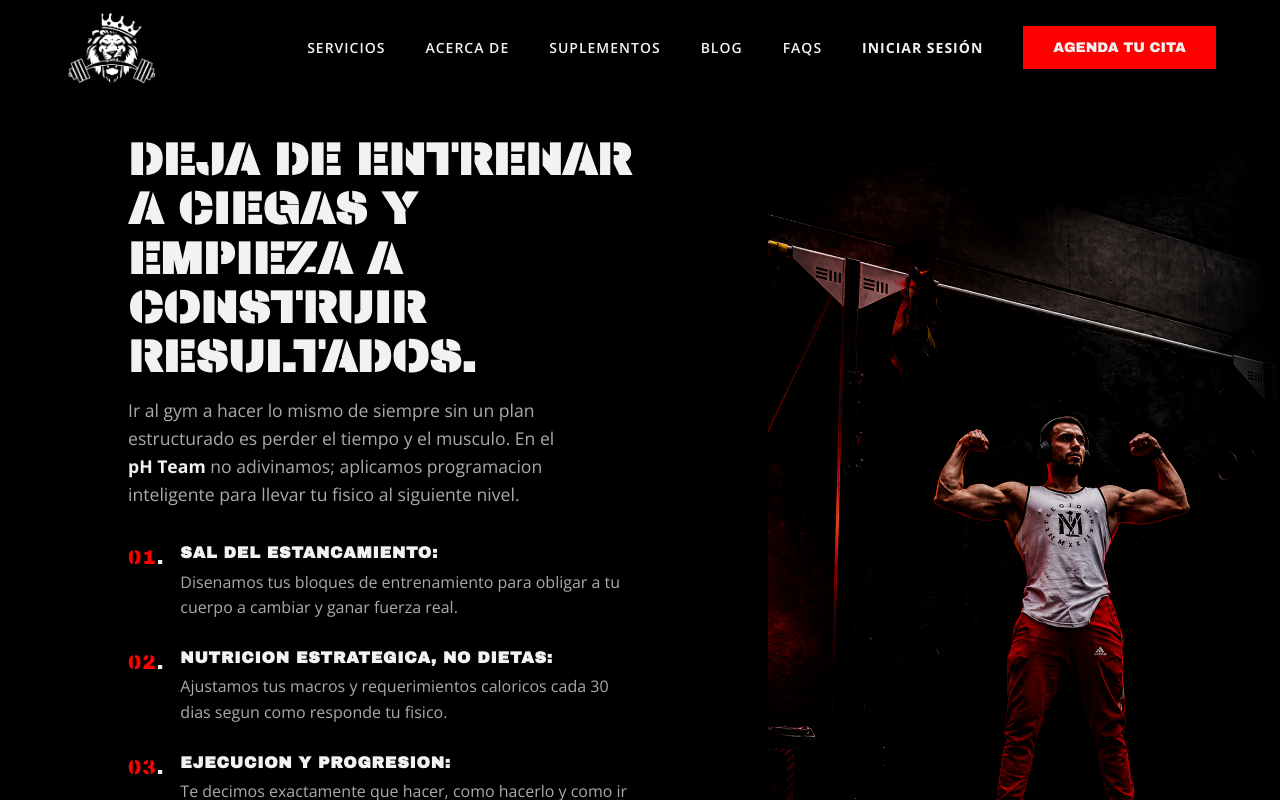
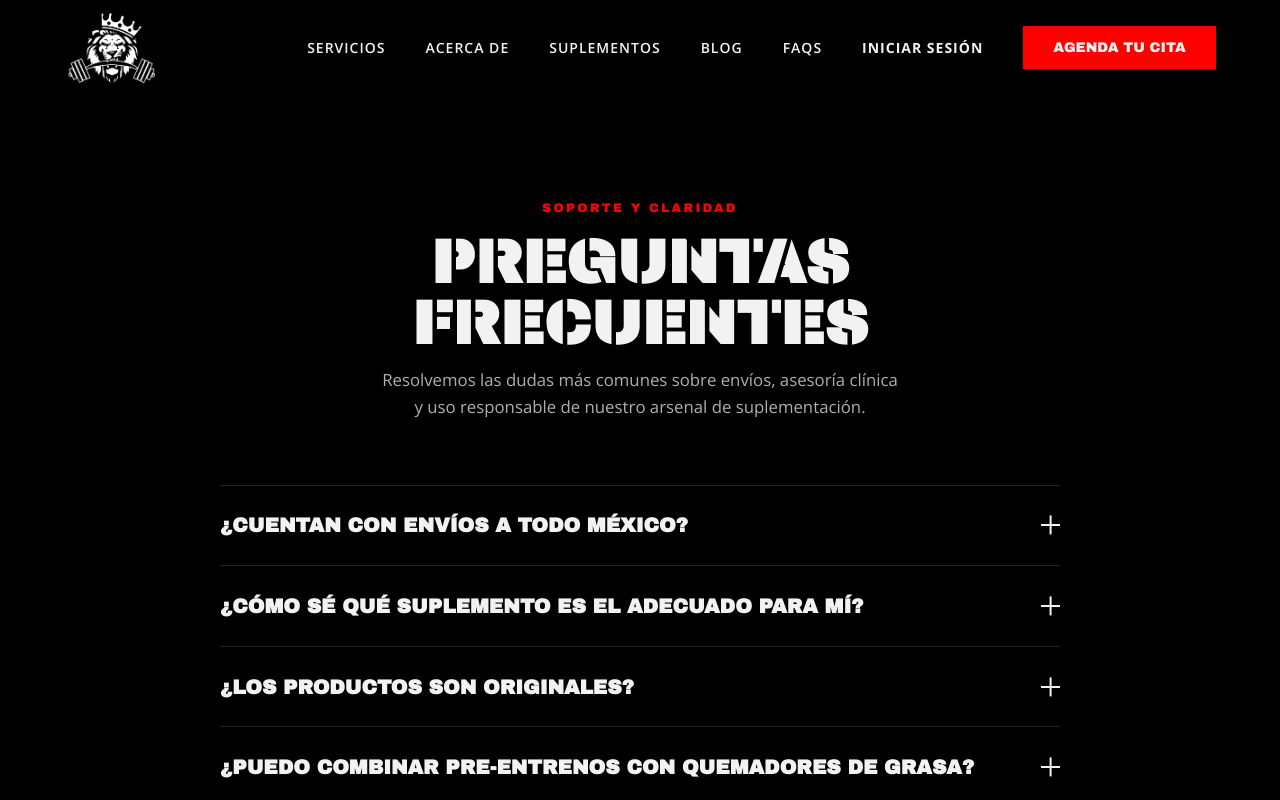
Before and after one commit to BreChangu/ph, an Angular app: page /faqs in a window 1280 px wide. Before the commit this address led to /. Shown: the top 800 px of the page. Built offline with nearby package versions, Linux system fonts and the light colour scheme.

Commit message:
modificación de aviso de privacidad, modificación de rutas. creación de FAQ y modificación de  service_packages.sql

```diff
--- a/src/app/app.routes.ts
+++ b/src/app/app.routes.ts
@@ -3,7 +3,6 @@ import { Routes } from '@angular/router';
 // 🟢 FIX: Importamos el cadenero (la FUNCIÓN), no el servicio.
 // Asegúrate de que la ruta coincida con donde guardaste tu auth.guard.ts
 import { authGuard } from './core/guards/auth-guard';
-import path from 'path';
 
 export const routes: Routes = [
   {
@@ -70,7 +69,13 @@ loadComponent: () => import('./features/legal/terminos-condiciones/terminos-cond
           import('./features/auth/update-password/update-password').then(
             (m) => m.UpdatePasswordComponent,
           ),
-      },
+        },
+
+        {
+          path: 'faqs',
+          loadComponent: () =>
+            import('./ui/faq/faq').then((m) => m.FaqComponent),
+        },
     ],
   },
   {
--- a/src/app/features/legal/aviso-privacidad/aviso-privacidad.html
+++ b/src/app/features/legal/aviso-privacidad/aviso-privacidad.html
@@ -25,6 +25,7 @@
     <p>Para llevar a cabo las finalidades descritas, solicitaremos los siguientes datos:</p>
     <ul>
       <li><strong>Datos de contacto e identificación:</strong> Nombre completo, correo electrónico, teléfono.</li>
+      <li><strong>Autenticación de terceros:</strong> Si decide registrarse o iniciar sesión utilizando su cuenta de Google, recibiremos su nombre, dirección de correo electrónico y fotografía de perfil proporcionados por dicho servicio.</li>
       <li><strong>Datos de navegación:</strong> Dirección IP, tipo de navegador y comportamiento dentro de nuestra plataforma web.</li>
     </ul>
     <p>Adicionalmente, para poder diseñar su programa de manera segura, recabaremos los siguientes <strong>datos personales sensibles</strong>, los cuales requieren de especial protección:</p>
@@ -36,14 +37,14 @@
     <h2>3. ¿Con quién compartimos su información personal y para qué fines?</h2>
     <p>pH Team <strong>no</strong> vende, renta ni comercializa sus datos personales a terceros. Sin embargo, para el funcionamiento operativo de nuestra plataforma web, sus datos son procesados a través de proveedores de infraestructura en la nube, los cuales operan bajo estrictas políticas de confidencialidad y seguridad técnica.</p>
 
-    <h2>4. Derechos ARCO</h2>
-    <p>Usted tiene derecho a conocer qué datos personales tenemos de usted, para qué los utilizamos y las condiciones del uso que les damos (Acceso). Asimismo, es su derecho solicitar la corrección de su información personal (Rectificación); que la eliminemos de nuestros registros (Cancelación); así como oponerse al uso de sus datos personales para fines específicos (Oposición).</p>
-    <p>Para el ejercicio de cualquiera de los derechos ARCO, usted deberá presentar la solicitud respectiva enviando un correo electrónico a: <strong>[CORREO ELECTRÓNICO OFICIAL]</strong> con el asunto "Ejercicio de Derechos ARCO".</p>
+    <h2>4. Derechos ARCO y Eliminación de Datos</h2>
+    <p>Usted tiene derecho a conocer qué datos personales tenemos de usted, para qué los utilizamos y las condiciones del uso que les damos (Acceso). Asimismo, es su derecho solicitar la corrección de sus datos personales (Rectificación); que los eliminemos de nuestros registros (Cancelación); así como oponerse al uso de sus datos personales para fines específicos (Oposición).</p>
+    <p>Para el ejercicio de cualquiera de los derechos ARCO o para <strong>solicitar la eliminación definitiva de su cuenta de usuario y de su historial de datos</strong>, usted deberá presentar la solicitud respectiva enviando un correo electrónico a: <strong>[CORREO ELECTRÓNICO OFICIAL]</strong> con el asunto "Ejercicio de Derechos ARCO / Eliminación de Cuenta". Su solicitud será atendida en un plazo máximo de [NÚMERO] días hábiles.</p>
 
     <h2>5. Uso de tecnologías de rastreo en nuestro portal de internet</h2>
     <p>Le informamos que en nuestra página web utilizamos cookies y otras tecnologías, a través de las cuales es posible monitorear su comportamiento como usuario de internet, así como brindarle un mejor servicio y experiencia. Usted puede deshabilitar el uso de estos mecanismos en la configuración de su navegador.</p>
 
     <h2>6. Cambios al aviso de privacidad</h2>
-    <p>El presente aviso de privacidad puede sufrir modificaciones, cambios o actualizaciones. Nos comprometemos a mantenerlo informado sobre los cambios que pueda sufrir el presente aviso a través de la actualización de este documento en nuestra plataforma web.</p>
+    <p>El presente aviso de privacidad puede sufrir modificaciones, cambios o actualizaciones. Nos comprometemos a mantenerlo informado sobre los cambios que pueda sufrir el presente aviso através de la actualización de este documento en nuestra plataforma web.</p>
   </div>
 </main>
--- /dev/null
+++ b/src/app/ui/faq/faq.html
@@ -0,0 +1,26 @@
+<section class="faq-section">
+  <div class="faq-container">
+    <div class="faq-header">
+      <span class="eyebrow">Soporte y Claridad</span>
+      <h2>Preguntas Frecuentes</h2>
+      <p>Resolvemos las dudas más comunes sobre envíos, asesoría clínica y uso responsable de nuestro arsenal de suplementación.</p>
+    </div>
+
+    <div class="faq-list">
+      <article class="faq-item" *ngFor="let faq of faqs; let i = index" [class.open]="faq.isOpen">
+
+        <button class="faq-question" (click)="toggleFaq(i)" [attr.aria-expanded]="faq.isOpen">
+          <h3>{{ faq.question }}</h3>
+          <span class="faq-icon" aria-hidden="true"></span>
+        </button>
+
+        <div class="faq-answer-wrapper">
+          <div class="faq-answer">
+            <p>{{ faq.answer }}</p>
+          </div>
+        </div>
+
+      </article>
+    </div>
+  </div>
+</section>
--- /dev/null
+++ b/src/app/ui/faq/faq.scss
@@ -0,0 +1,148 @@
+@use '../../../styles/variables' as *;
+
+.faq-section {
+  background: $brand-black;
+  padding: clamp(4rem, 8vw, 8rem) 1rem;
+  color: $brand-white;
+}
+
+.faq-container {
+  width: min(100%, 840px);
+  margin: 0 auto;
+}
+
+.faq-header {
+  text-align: center;
+  margin-bottom: 4rem;
+
+  .eyebrow {
+    color: $brand-red;
+    font-family: $font-h2;
+    font-size: 0.78rem;
+    letter-spacing: 0.18em;
+    text-transform: uppercase;
+  }
+
+  h2 {
+    margin: 0.8rem 0 1rem;
+    font-family: $font-h1;
+    font-size: clamp(2.2rem, 5vw, 3.8rem);
+    line-height: 1;
+    text-transform: uppercase;
+  }
+
+  p {
+    color: rgba($brand-white, 0.72);
+    font-size: 1.05rem;
+    line-height: 1.6;
+    max-width: 55ch;
+    margin: 0 auto;
+  }
+}
+
+.faq-list {
+  display: grid;
+  gap: 0;
+}
+
+.faq-item {
+  border-bottom: 1px solid rgba($brand-white, 0.15);
+  transition: border-color 0.4s ease;
+
+  &:first-child {
+    border-top: 1px solid rgba($brand-white, 0.15);
+  }
+
+  &:hover {
+    border-color: rgba($brand-red, 0.5);
+  }
+
+  &.open {
+    border-color: $brand-red;
+
+    .faq-icon {
+      color: $brand-red;
+      &::after {
+        transform: rotate(0deg);
+      }
+    }
+
+    .faq-question h3 {
+      color: $brand-red;
+    }
+
+    .faq-answer-wrapper {
+      grid-template-rows: 1fr;
+    }
+  }
+}
+
+.faq-question {
+  width: 100%;
+  display: flex;
+  justify-content: space-between;
+  align-items: center;
+  background: transparent;
+  border: none;
+  padding: 1.8rem 0;
+  cursor: pointer;
+  text-align: left;
+  color: $brand-white;
+
+  h3 {
+    margin: 0;
+    font-family: $font-h2;
+    font-size: clamp(1.1rem, 2vw, 1.25rem);
+    text-transform: uppercase;
+    transition: color 0.4s ease;
+    padding-right: 2rem;
+  }
+}
+
+.faq-icon {
+  position: relative;
+  width: 1.2rem;
+  height: 1.2rem;
+  display: grid;
+  place-items: center;
+  flex-shrink: 0;
+  color: $brand-white;
+  transition: color 0.4s ease;
+
+  &::before {
+    content: '';
+    position: absolute;
+    width: 100%;
+    height: 2px;
+    background: currentColor;
+  }
+
+  &::after {
+    content: '';
+    position: absolute;
+    width: 100%;
+    height: 2px;
+    background: currentColor;
+    transform: rotate(90deg);
+    transition: transform 0.4s cubic-bezier(0.16, 1, 0.3, 1);
+  }
+}
+
+.faq-answer-wrapper {
+  display: grid;
+  grid-template-rows: 0fr;
+  transition: grid-template-rows 0.4s cubic-bezier(0.16, 1, 0.3, 1);
+}
+
+.faq-answer {
+  overflow: hidden;
+
+  p {
+    margin: 0;
+    padding-bottom: 1.8rem;
+    color: rgba($brand-white, 0.7);
+    line-height: 1.7;
+    font-size: 0.95rem;
+    max-width: 65ch;
+  }
+}
--- /dev/null
+++ b/src/app/ui/faq/faq.ts
@@ -0,0 +1,76 @@
+import { CommonModule, DOCUMENT } from '@angular/common';
+import { Component, Inject, OnInit, Renderer2 } from '@angular/core';
+
+type FAQ = {
+  question: string;
+  answer: string;
+  isOpen: boolean;
+};
+
+@Component({
+  selector: 'app-faq',
+  standalone: true,
+  imports: [CommonModule],
+  templateUrl: './faq.html',
+  styleUrl: './faq.scss',
+})
+export class FaqComponent implements OnInit {
+  faqs: FAQ[] = [
+    {
+      question: '¿Cuentan con envíos a todo México?',
+      answer: 'Sí, gestionamos envíos a nivel nacional con tiempos de entrega de 3 a 5 días hábiles dependiendo de la zona. El costo se calcula al momento de confirmar tu cotización.',
+      isOpen: false
+    },
+    {
+      question: '¿Cómo sé qué suplemento es el adecuado para mí?',
+      answer: 'No creemos en ventas a ciegas. Cada cotización incluye una evaluación breve para asegurar que el stack que elijas se alinee con tu nivel de entrenamiento, tolerancia a estimulantes y objetivos de composición corporal.',
+      isOpen: false
+    },
+    {
+      question: '¿Los productos son originales?',
+      answer: 'Trabajamos exclusivamente con distribuidores directos y marcas certificadas. Cada producto incluye sus sellos de garantía y códigos de autenticidad de fábrica.',
+      isOpen: false
+    },
+    {
+      question: '¿Puedo combinar pre-entrenos con quemadores de grasa?',
+      answer: 'Por seguridad cardiovascular, desaconsejamos la combinación de múltiples fuentes altas en estimulantes. Si buscas un efecto termogénico y energía, te recomendaremos la fórmula que cubra ambos aspectos sin saturar tu sistema nervioso.',
+      isOpen: false
+    }
+  ];
+
+  constructor(
+    private renderer: Renderer2,
+    @Inject(DOCUMENT) private document: Document
+  ) {}
+
+  ngOnInit() {
+    this.iniciarSeoEstructural();
+  }
+
+  toggleFaq(index: number) {
+    this.faqs = this.faqs.map((faq, i) => ({
+      ...faq,
+      isOpen: i === index ? !faq.isOpen : false
+    }));
+  }
+
+  private iniciarSeoEstructural() {
+    const schema = {
+      '@context': 'https://schema.org',
+      '@type': 'FAQPage',
+      'mainEntity': this.faqs.map(faq => ({
+        '@type': 'Question',
+        'name': faq.question,
+        'acceptedAnswer': {
+          '@type': 'Answer',
+          'text': faq.answer
+        }
+      }))
+    };
+
+    const script = this.renderer.createElement('script');
+    script.type = 'application/ld+json';
+    script.text = JSON.stringify(schema);
+    this.renderer.appendChild(this.document.head, script);
+  }
+}
```
Also changed, not shown: 2 other files (tests, documents, lock files or other folders).
